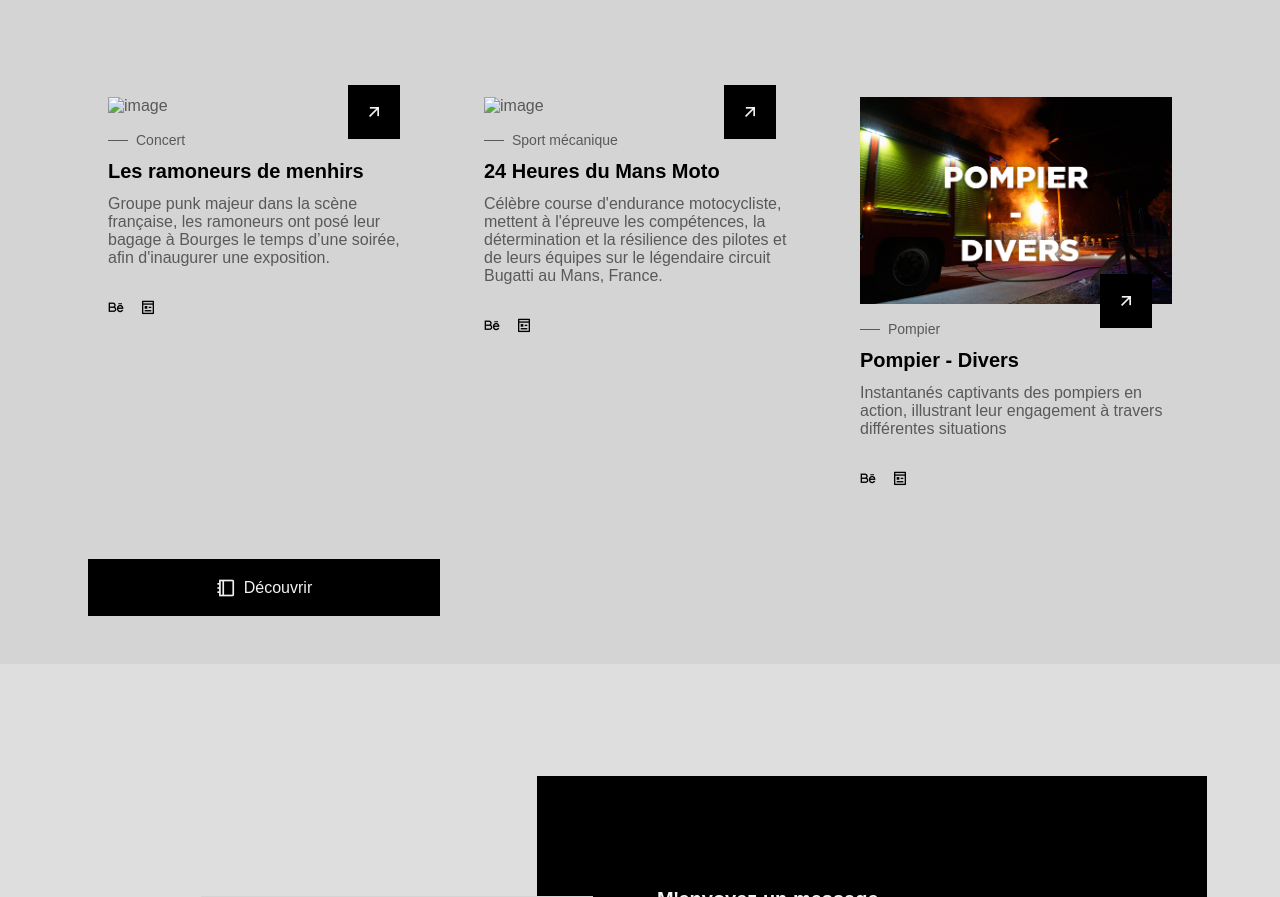
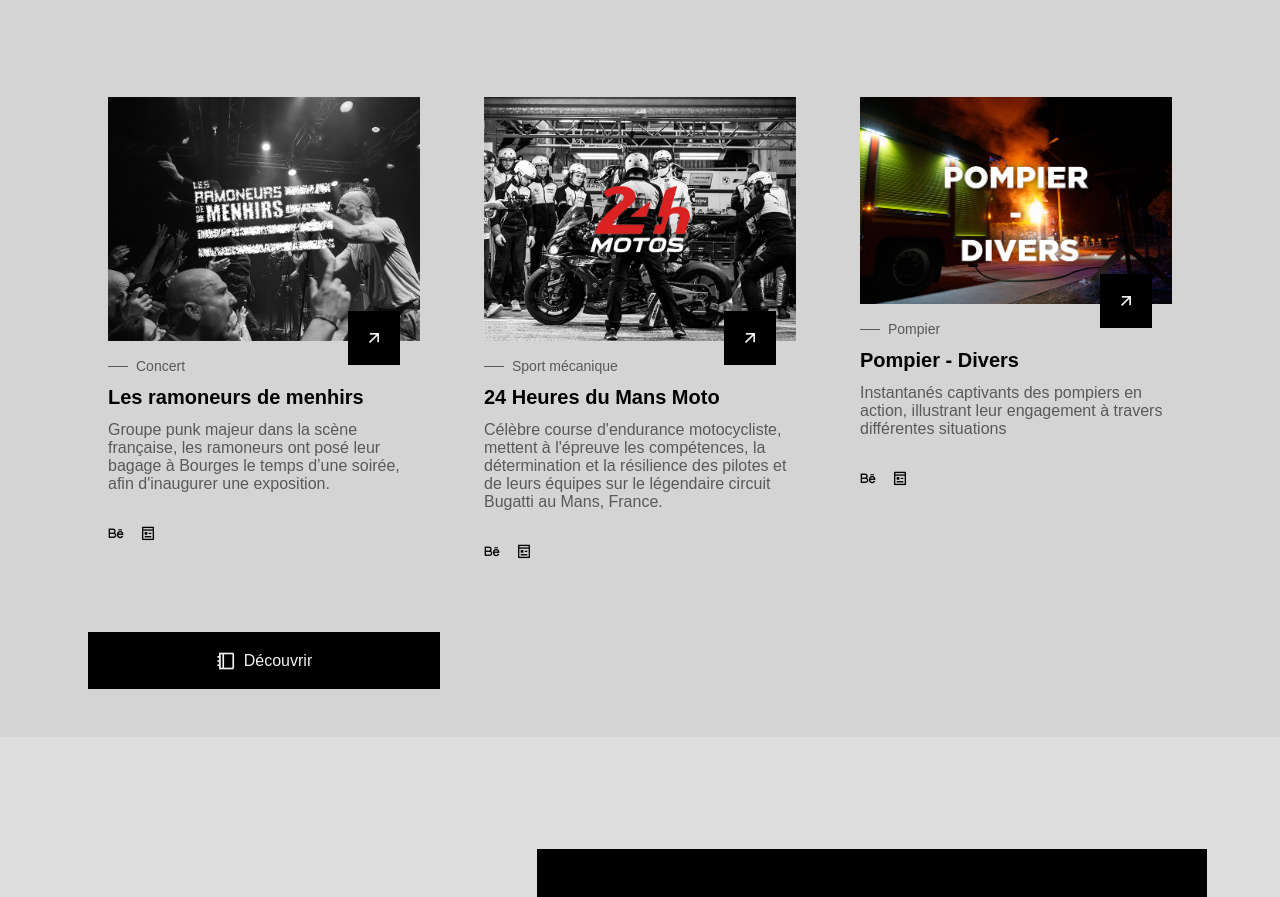
Before and after one commit to LucasMeunier027/portfolio, a plain HTML site: page index.html in a window 1280 px wide. Shown: the part 2543-3440 px from the top of the page. Drawn offline with nearby package versions, Linux system fonts and the light colour scheme; a web font is replaced by a local one.

Commit message:
Update index.html

```diff
--- a/index.html
+++ b/index.html
@@ -237,7 +237,7 @@
             <div class="projects__container container grid">
                <article class="projects__card">
                   <div class="projects__image">
-                     <img src="assets/img/project-1.jpg" alt="image" class="projects__img">
+                     <img src="assets/img/project-1.png" alt="image" class="projects__img">
 
                      <a href="https://www.behance.net/gallery/199034107/les-ramoneurs-de-menhirs" target="_blank" class="projects__button button">
                         <i class="ri-arrow-right-up-line"></i>
@@ -268,7 +268,7 @@
 
                <article class="projects__card">
                   <div class="projects__image">
-                     <img src="assets/img/project-2.jpg" alt="image" class="projects__img">
+                     <img src="assets/img/project-2.png" alt="image" class="projects__img">
 
                      <a href="https://www.behance.net/gallery/199035005/24-Heures-du-MANS-moto-TECMAS-MRP-BMW-RACING-TEAM" target="_blank" class="projects__button button">
                         <i class="ri-arrow-right-up-line"></i>
```
